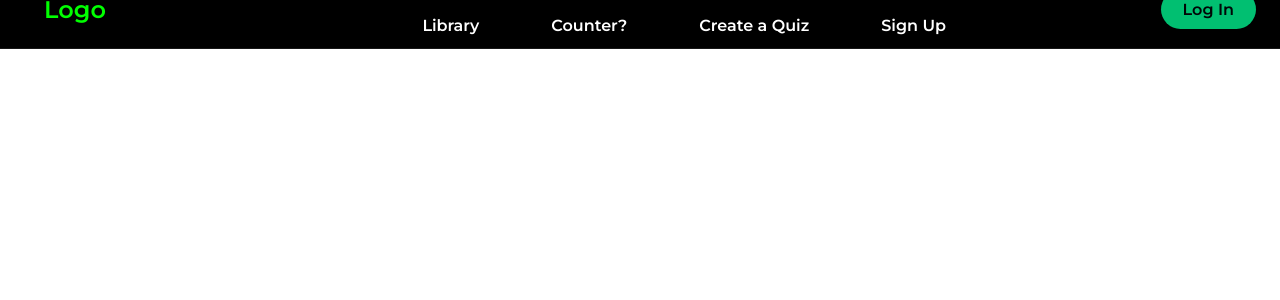
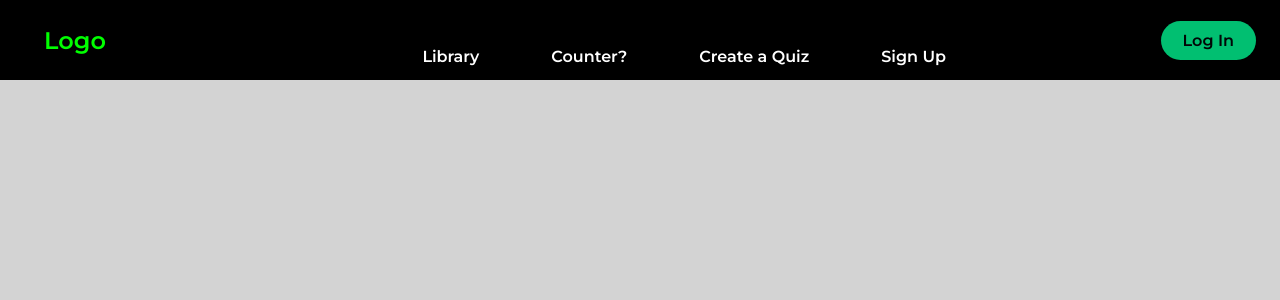
Before and after one commit to flow-state-15/aa_m5_kahoot, a React (Create React App) app in the folder frontend/: page /createquiz in a window 1280 px wide. Shown: the top 300 px of the page. Built offline with nearby package versions, Linux system fonts and the light colour scheme.

Commit message:
fixed up some styling for login and started create quiz

```diff
--- a/frontend/src/components/CreateQuiz/index.tsx
+++ b/frontend/src/components/CreateQuiz/index.tsx
@@ -1,7 +1,19 @@
+import { styled } from '@mui/material/styles';
+
+const BackgroundDiv = styled('div')({
+    backgroundColor: 'lightgray',
+    width: '100vw',
+    height: '100vh',
+});
+
+const QuestionInput = styled('input')({
+
+})
+
 export default function CreateQuiz() {
     return (
-        <div className="create-quiz">
+        <BackgroundDiv className="create-quiz">
             <h2>This is the CreateQuiz Component</h2>
-        </div>
+        </BackgroundDiv>
     );
 }
--- a/frontend/src/components/Login/index.tsx
+++ b/frontend/src/components/Login/index.tsx
@@ -23,7 +23,6 @@ const LoginDiv = styled('div')({
     border: '1px solid #e0e0e0',
     position: 'relative',
     top: '0vh',
-    left: '35vw',
     borderRadius: '5px',
     boxShadow: '0px 0px 10px black',
     backgroundColor: 'white',
@@ -37,14 +36,16 @@ const PretendForm = styled('form')({
 const GoogleLogo = styled('img')({
     position: 'absolute',
     height: '1.5rem',
-    left: '3vw',
-    top: '48.75vh',
+    left: '2rem',
+    top: '20rem',
 });
 
 const BackgroundDiv = styled('div')({
     width: '100vw',
     height: '100vh',
     backgroundColor: 'lightgray',
+    display: 'flex',
+    justifyContent: 'center'
 })
 
 export default function Login() {
```
